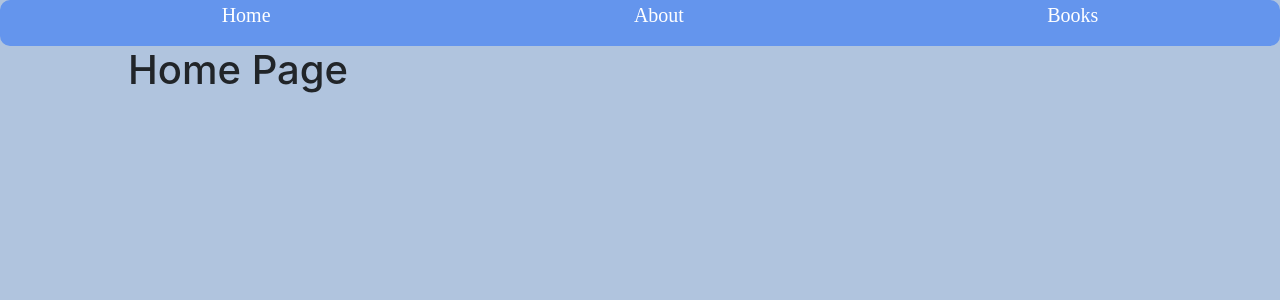
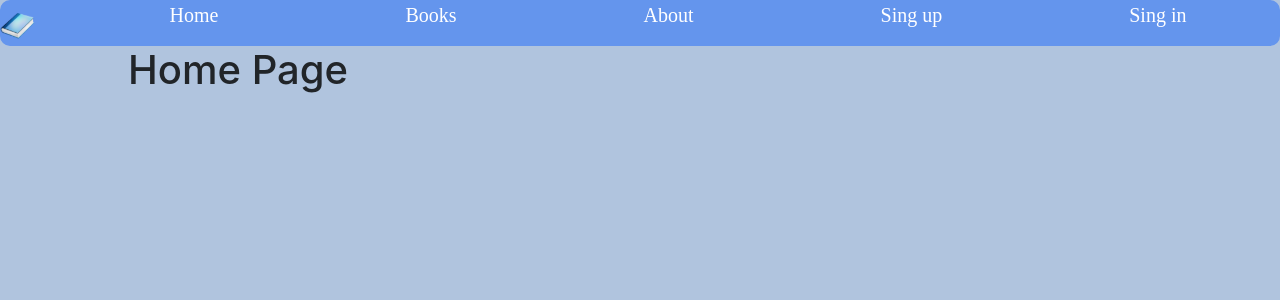
Before and after one commit to noemitth10/Ekecluded_2021-2, a React (Create React App) app in the folder client/: page / in a window 1280 px wide. Shown: the top 300 px of the page. Built offline with nearby package versions, Linux system fonts and the light colour scheme.

Commit message:
Update Nav.js
I extended the Nav.js file with Book Icon, Sing Up and Sing In.

```diff
--- a/client/src/layout/Nav.js
+++ b/client/src/layout/Nav.js
@@ -1,18 +1,38 @@
 import '../Nav.css';
 import { Link } from 'react-router-dom';
+import book from '../book-icon.svg';
 
 function Nav() {
   return (
     <nav>
+      <Link to="/">
+        <img src={book} alt="Book Icon"/>
+      </Link>
       <ul className="nav-style">
-              <Link to="/" className="nav-links">
-                  <li>Home</li>
+        <Link className="nav-links" to="/">
+          <li>
+            Home
+          </li>
         </Link>
-              <Link to="/about" className="nav-links">
-                <li>About</li>
+        <Link className="nav-links" to="/books">
+          <li>
+            Books
+          </li>
         </Link>
-              <Link to="/list_books" className="nav-links">
-                <li>Books</li>
+        <Link className="nav-links" to="/about">
+          <li>
+            About
+          </li>
+        </Link>
+        <Link className="nav-links" to="/sing_up">
+          <li>
+            Sing up
+          </li>
+        </Link>
+        <Link className="nav-links" to="/sing_in">
+          <li>
+            Sing in
+          </li>
         </Link>
       </ul>
     </nav>
```
Lines whose indentation alone changed are shown as unchanged.
